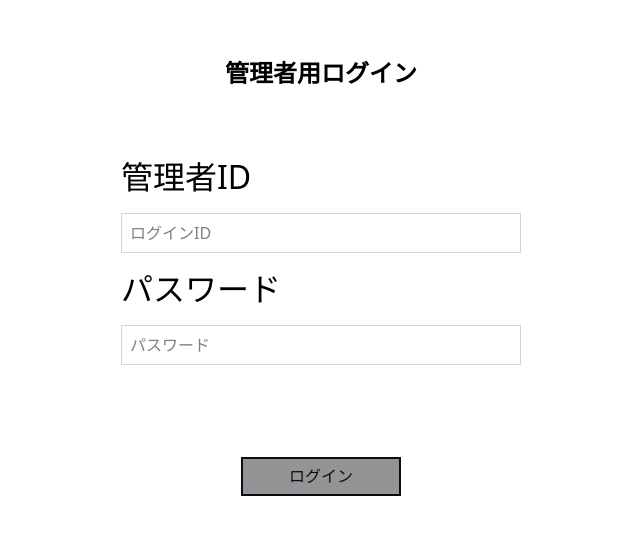
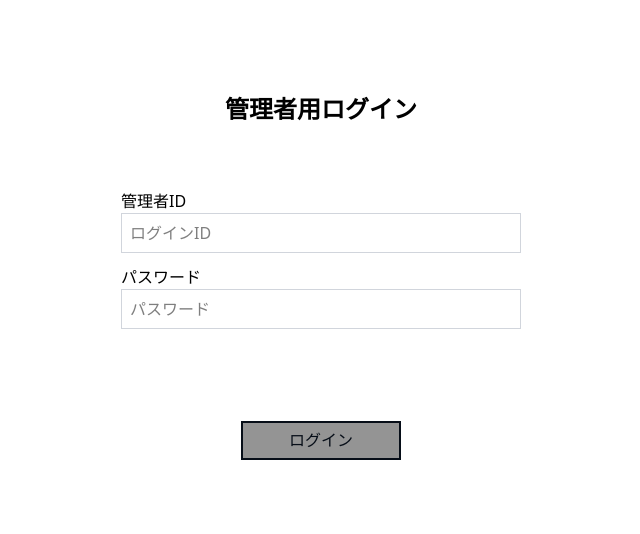
Before and after one commit to Takuya0202/fps-topic-front, a Next.js app in the folder src/: page /admin/login in a window 1280 px wide. Shown: the part 124-658 px from the top of the page, without its empty margins (319-959 px from the left). Built offline with nearby package versions, Linux system fonts and the light colour scheme.

Commit message:
ラベル変更

```diff
--- a/src/app/admin/login/page.tsx
+++ b/src/app/admin/login/page.tsx
@@ -5,10 +5,8 @@ export default function Login() {
     <main className="w-full h-screen flex items-center justify-center">
       <form className="flex flex-col items-center justify-center space-y-3  ">
         <h1 className="text-2xl font-bold pb-4 mb-12 w-full text-center  ">管理者用ログイン</h1>
-        <label htmlFor="" className="text-left w-full text-[32px]">管理者ID</label>
-        <InputField label="" type="text" id="login-id" placeholder="ログインID" />
-        <label htmlFor="" className="text-left w-full text-[32px]">パスワード</label>
-        <InputField label="" type="password" id="password" placeholder="パスワード" />
+        <InputField label="管理者ID" type="text" id="login-id" placeholder="ログインID" />
+        <InputField label="パスワード" type="password" id="password" placeholder="パスワード" />
         <div className=" mt-[80px]">
           <button type="submit" className="w-40  bg-[#949494] h-[39px] border-2 border-black ">
             <p className="text-black">ログイン</p>
```
